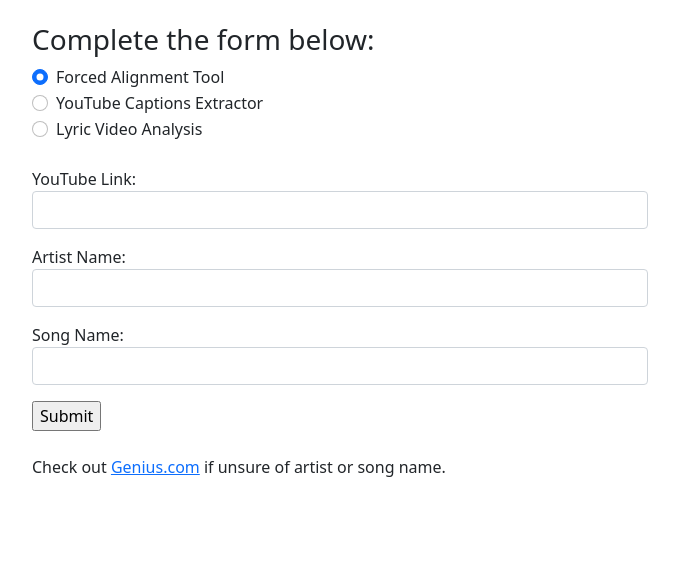
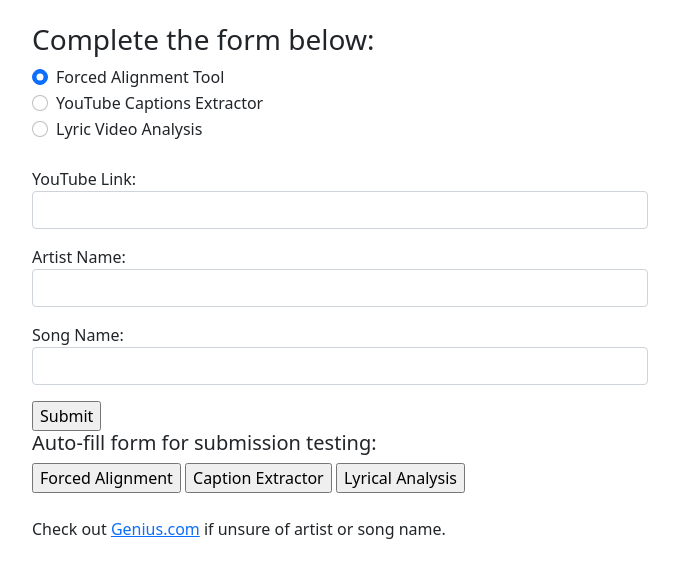
Before and after one commit to AndrewParker770/Automatic-Videography-of-Audio-Tracks-of-Songs, a Django app: page / in a window 1280 px wide. Shown: the part 57-635 px from the top of the page, without its empty margins (300-979 px from the left). Run offline with Django 3.2, Linux system fonts and the light colour scheme; parts of the project's set-up code (start-up, migrations or seed data) failed here and were passed over; some libraries are stand-ins or nearby versions.

Commit message:
Added testing buttons

```diff
--- a/django_videography_project/templates/videography/index.html
+++ b/django_videography_project/templates/videography/index.html
@@ -32,20 +32,20 @@
                             {% csrf_token %}
                             <div id=radiodiv>
                                 <div class="form-check">
-                                    <input class="form-check-input" type="radio" name="operation" id="flexRadioDefault2"  value="music" checked>
-                                    <label class="form-check-label" for="flexRadioDefault4">
+                                    <input class="form-check-input" type="radio" name="operation" id="alignment"  value="music" checked>
+                                    <label class="form-check-label" for="alignment">
                                         Forced Alignment Tool
                                     </label>
                                 </div>
                                 <div class="form-check">
-                                    <input class="form-check-input" type="radio" name="operation" id="flexRadioDefault1" value="captions">
-                                    <label class="form-check-label" for="flexRadioDefault1">
+                                    <input class="form-check-input" type="radio" name="operation" id="captions" value="captions">
+                                    <label class="form-check-label" for="captions">
                                         YouTube Captions Extractor
                                     </label>
                                 </div>
                                 <div class="form-check">
-                                    <input class="form-check-input" type="radio" name="operation" id="flexRadioDefault2" value="lyrics">
-                                    <label class="form-check-label" for="flexRadioDefault2">
+                                    <input class="form-check-input" type="radio" name="operation" id="analysis" value="lyrics">
+                                    <label class="form-check-label" for="analysis">
                                         Lyric Video Analysis
                                     </label>
                                 </div>
@@ -57,6 +57,15 @@
                                 </div>
                             </div>
                             <input type="submit" value="Submit" id='button1'>
+                            <br>
+                            <div>
+                                <h5>Auto-fill form for submission testing: </h5>
+
+                                <input type=button value="Forced Alignment" id='button2' onclick="formValue('alignment', 'https://www.youtube.com/watch?v=na47wMFfQCo', 'America', 'A Horse With No Name')" >
+                                <input type=button value="Caption Extractor" id='button3' onclick="formValue('captions', 'https://www.youtube.com/watch?v=CevxZvSJLk8', 'Katy Perry', 'Roar')">
+                                <input type=button value="Lyrical Analysis" id='button4' onclick="formValue('analysis', 'https://www.youtube.com/watch?v=CjPc8RVJ0Dc', 'One Direction', 'What Makes You Beautiful')">
+
+                            </div>
                         </form>
                         <br>
                         <p>Check out <a href="https://genius.com/" target="_blank" rel="noopener noreferrer">Genius.com</a> if unsure of artist or song name.</p>
@@ -68,6 +77,20 @@
     </div>
 
     <script>
+
+    function formValue(method, link, artist, song){
+        radioButton = document.getElementById(method);
+        radioButton.checked = true;
+
+        linkField = document.getElementById("id_youtube_link");
+        linkField.value = link;
+
+        artistField = document.getElementById("id_artist_name");
+        artistField.value = artist;
+
+        songField = document.getElementById("id_song_name");
+        songField.value = song
+    }
 
     const spinner = document.getElementById('spinner1');
     const navigationBar = document.getElementById('nav');
```
Also changed, not shown: django_videography_project/Source/captionExtractor.py (+12 -1 lines).
